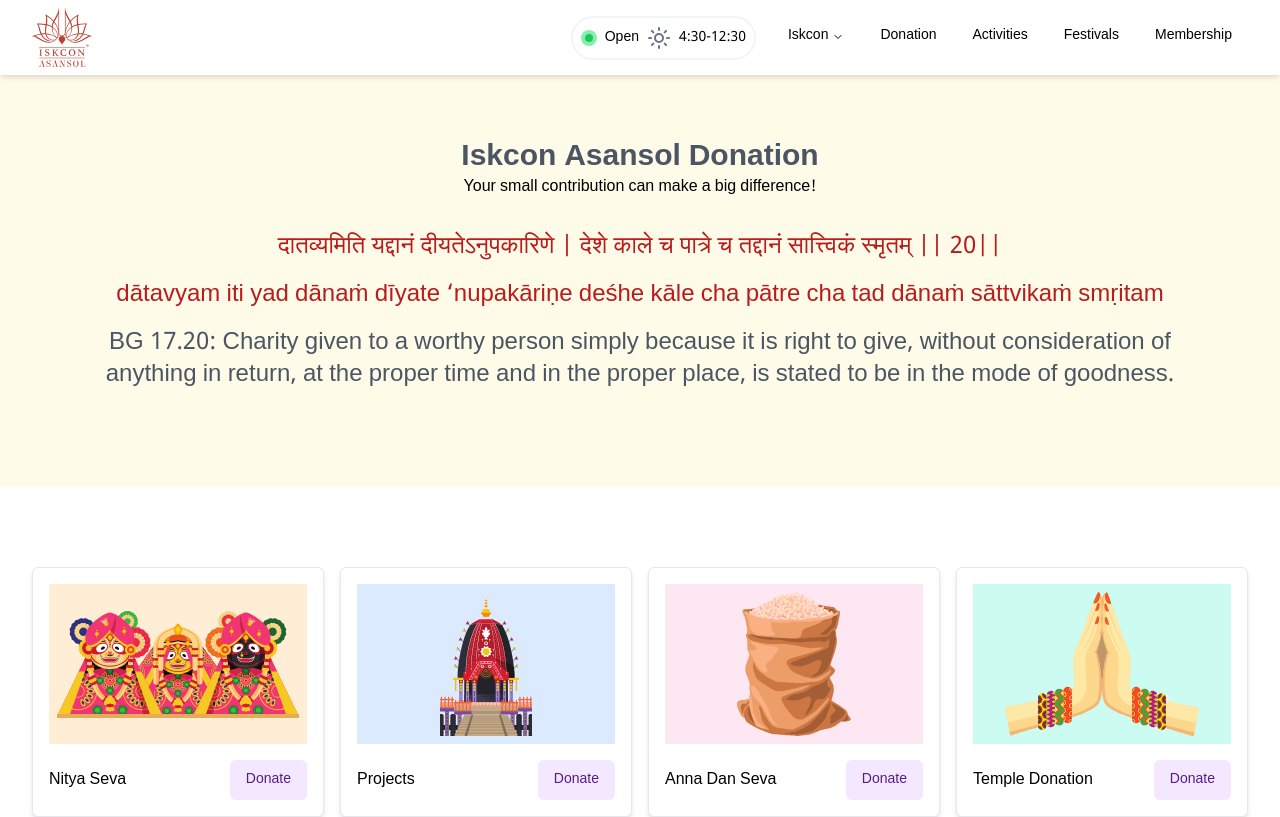
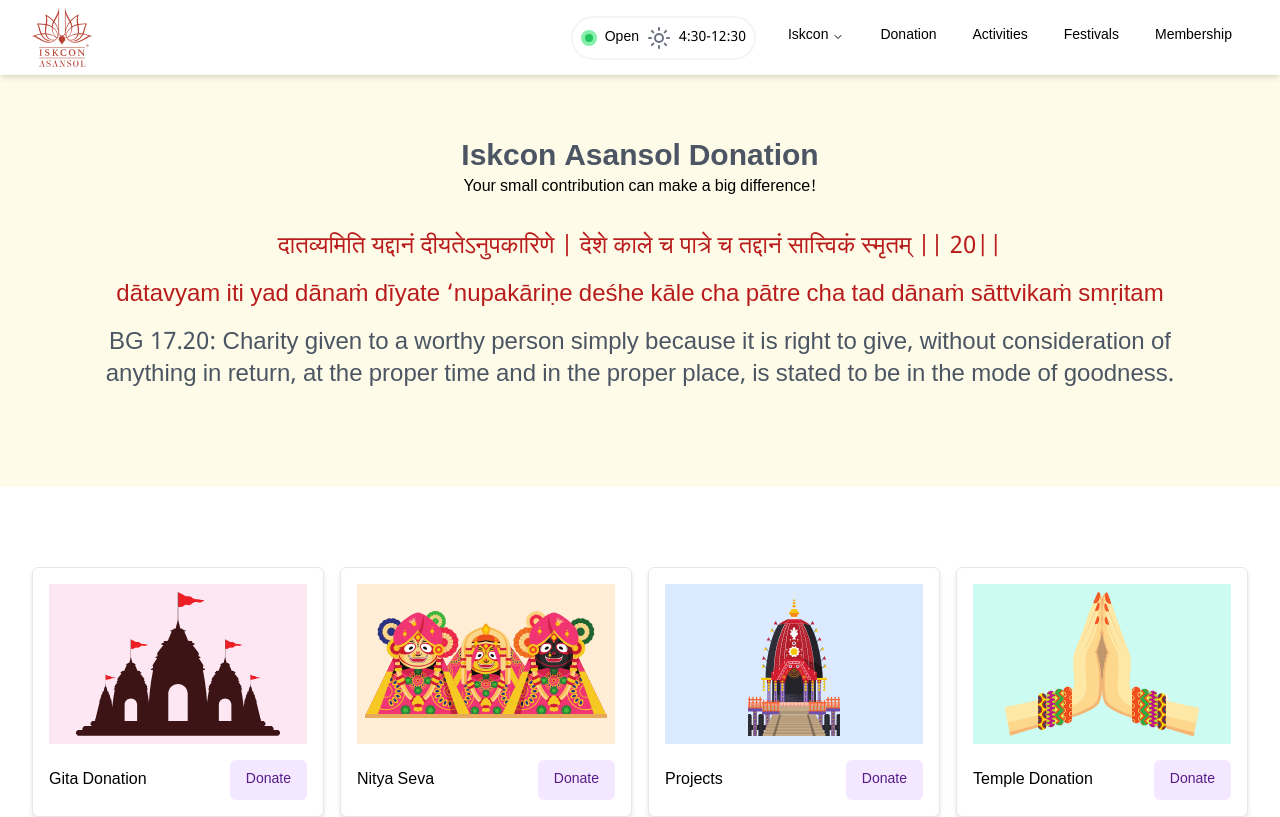
Before and after one commit to iskconasansol/iskcon-asansol-frontend, a Next.js app: page /donation in a window 1280 px wide. Shown: the top 817 px of the page. Built offline with nearby package versions, Linux system fonts and the light colour scheme.

Commit message:
fix: update landing page

```diff
--- a/app/donation/page.tsx
+++ b/app/donation/page.tsx
@@ -10,6 +10,14 @@
 };
 
 const items = [
+  {
+    title: 'Gita Donation',
+    subtitle: 'Contribute and help us distribute Gita to 3 lakh people',
+    imageURL: '/images/ram_mandir.svg',
+    link: '/donation/gita-donation',
+    className: 'bg-pink-100',
+    buttonText: 'Donate',
+  },
   {
     title: 'Nitya Seva',
     subtitle: 'Daily worship of the Lord. Join us',
@@ -26,14 +34,7 @@
     className: 'bg-blue-100',
     buttonText: 'Donate',
   },
-  {
-    title: 'Anna Dan Seva',
-    subtitle: 'Donate for free prasadam distribution',
-    imageURL: '/images/anna_dan.svg',
-    link: '#',
-    className: 'bg-pink-100',
-    buttonText: 'Donate',
-  },
+
   {
     title: 'Temple Donation',
     subtitle: 'Any other contribution for temple',
--- a/app/page.tsx
+++ b/app/page.tsx
@@ -1,6 +1,7 @@
 import DonateUs from '@/components/donate-us';
 import Carousel, { Slide } from '@/components/ui/carousel/carousel';
 import Activities from '@/components/activities';
+import { Metadata } from 'next';
 
 const slides: Slide[] = [
   {
@@ -42,6 +43,14 @@
   },
 ];
 
+export const metadata: Metadata = {
+  title: 'Iskcon Project | Asansol',
+  description: 'Official website of Iskcon Asansol',
+  creator: 'ISKCON Asansol',
+  keywords:
+    'iskcon, asansol, hare krishna, jagannath temple asansol, namhatta, iskcon asansol, iskcon project',
+};
+
 export default function Home() {
   return (
     <main>
```
